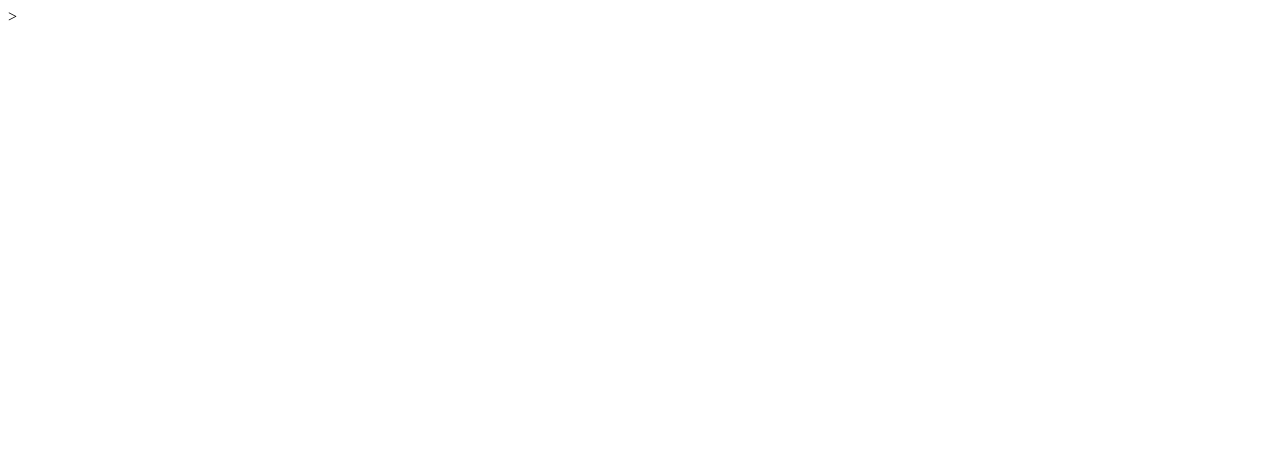
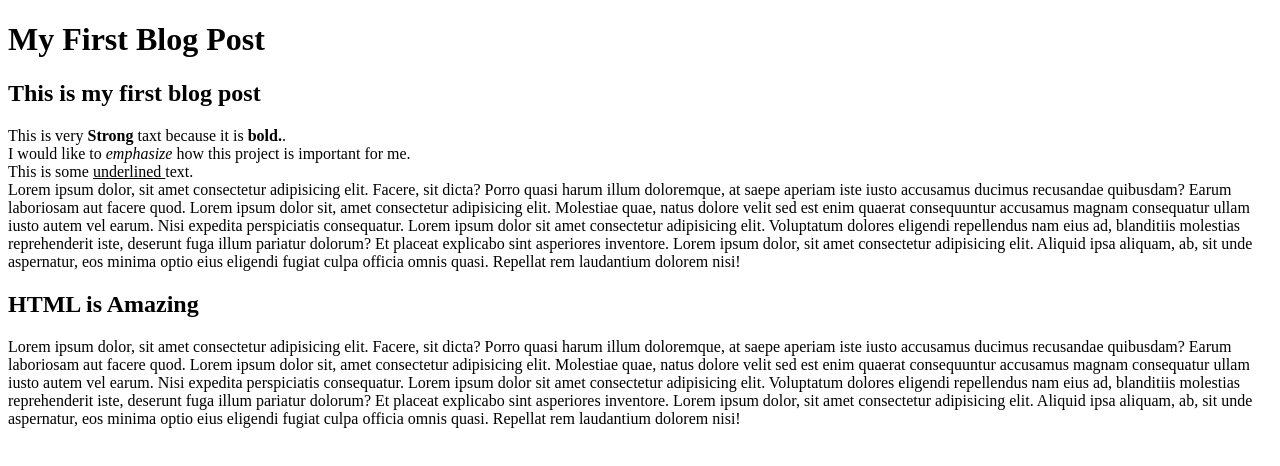
Before and after one commit to WardaGhafoor/Develop-and-Design-a-killer-website-with-html5-and-css3, a plain HTML site: page blog post/index.html in a window 1280 px wide. Drawn offline with Linux system fonts and the light colour scheme.

Commit message:
Start to make a blog post
Use h1,h2,p strong, em and u in it.

```diff
--- a/blog post/index.html
+++ b/blog post/index.html
@@ -1,9 +1,35 @@
-<!DOCTYPE <!DOCTYPE html>
+<!DOCTYPE html>
 <html>
-<head>>
-  <title>Page Title</title>
+<head>
+  <title>My first blog post</title>
 </head>
 <body>
-
+  <h1>My First Blog Post</h1>
+  <h2>This is my first blog post</h2>
+  <p>
+    This is very <strong>Strong</strong> taxt because it is <strong>bold.</strong>. <br> I would like to
+    <em>emphasize</em> how this project is important for me. <br> This is some <u>underlined </u>text. <br>
+    Lorem ipsum dolor, sit amet consectetur adipisicing elit. Facere, sit dicta? Porro quasi harum illum
+    doloremque, at saepe aperiam iste iusto accusamus ducimus recusandae quibusdam? Earum laboriosam aut
+    facere quod. Lorem ipsum dolor sit, amet consectetur adipisicing elit. Molestiae quae, natus dolore
+    velit sed est enim quaerat consequuntur accusamus magnam consequatur ullam iusto autem vel earum. Nisi
+    expedita perspiciatis consequatur. Lorem ipsum dolor sit amet consectetur adipisicing elit. Voluptatum
+    dolores eligendi repellendus nam eius ad, blanditiis molestias reprehenderit iste, deserunt fuga illum
+    pariatur dolorum? Et placeat explicabo sint asperiores inventore. Lorem ipsum dolor, sit amet consectetur
+    adipisicing elit. Aliquid ipsa aliquam, ab, sit unde aspernatur, eos minima optio eius eligendi fugiat
+    culpa officia omnis quasi. Repellat rem laudantium dolorem nisi!
+  </p>
+  <h2>HTML is Amazing</h2>
+  <p>
+    Lorem ipsum dolor, sit amet consectetur adipisicing elit. Facere, sit dicta? Porro quasi harum illum
+    doloremque, at saepe aperiam iste iusto accusamus ducimus recusandae quibusdam? Earum laboriosam aut
+    facere quod. Lorem ipsum dolor sit, amet consectetur adipisicing elit. Molestiae quae, natus dolore
+    velit sed est enim quaerat consequuntur accusamus magnam consequatur ullam iusto autem vel earum. Nisi
+    expedita perspiciatis consequatur. Lorem ipsum dolor sit amet consectetur adipisicing elit. Voluptatum
+    dolores eligendi repellendus nam eius ad, blanditiis molestias reprehenderit iste, deserunt fuga illum
+    pariatur dolorum? Et placeat explicabo sint asperiores inventore. Lorem ipsum dolor, sit amet consectetur
+    adipisicing elit. Aliquid ipsa aliquam, ab, sit unde aspernatur, eos minima optio eius eligendi fugiat
+    culpa officia omnis quasi. Repellat rem laudantium dolorem nisi!
+  </p>
 </body>
 </html>
```
